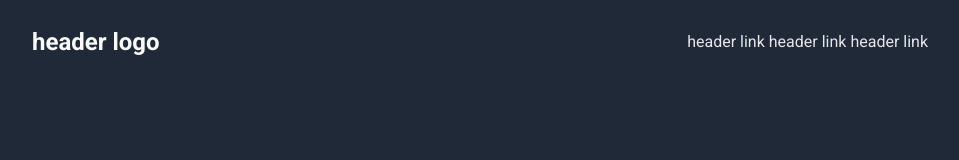
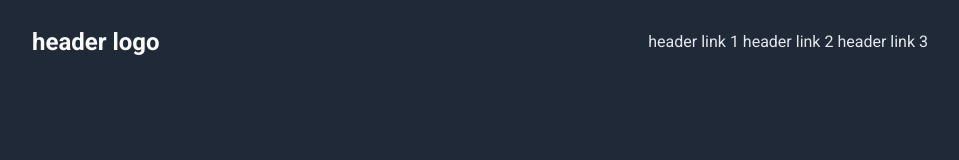
Before and after one commit to minhlong149/odin-landing-page, a plain HTML site: page index.html in a window 1280 px wide. Shown: the top 160 px of the page, without its empty margins (160-1119 px from the left). Drawn offline with Linux system fonts and the light colour scheme.

Commit message:
Change nav link

```diff
--- a/index.html
+++ b/index.html
@@ -16,9 +16,9 @@
             <div class="header-text">header logo</div>
             <nav>
                 <ul>
-                    <li class="link"><a href="">header link</a></li>
-                    <li class="link"><a href="">header link</a></li>
-                    <li class="link"><a href="">header link</a></li>
+                    <li class="link"><a href="">header link 1</a></li>
+                    <li class="link"><a href="">header link 2</a></li>
+                    <li class="link"><a href="">header link 3</a></li>
                 </ul>
             </nav>
         </div>
```
